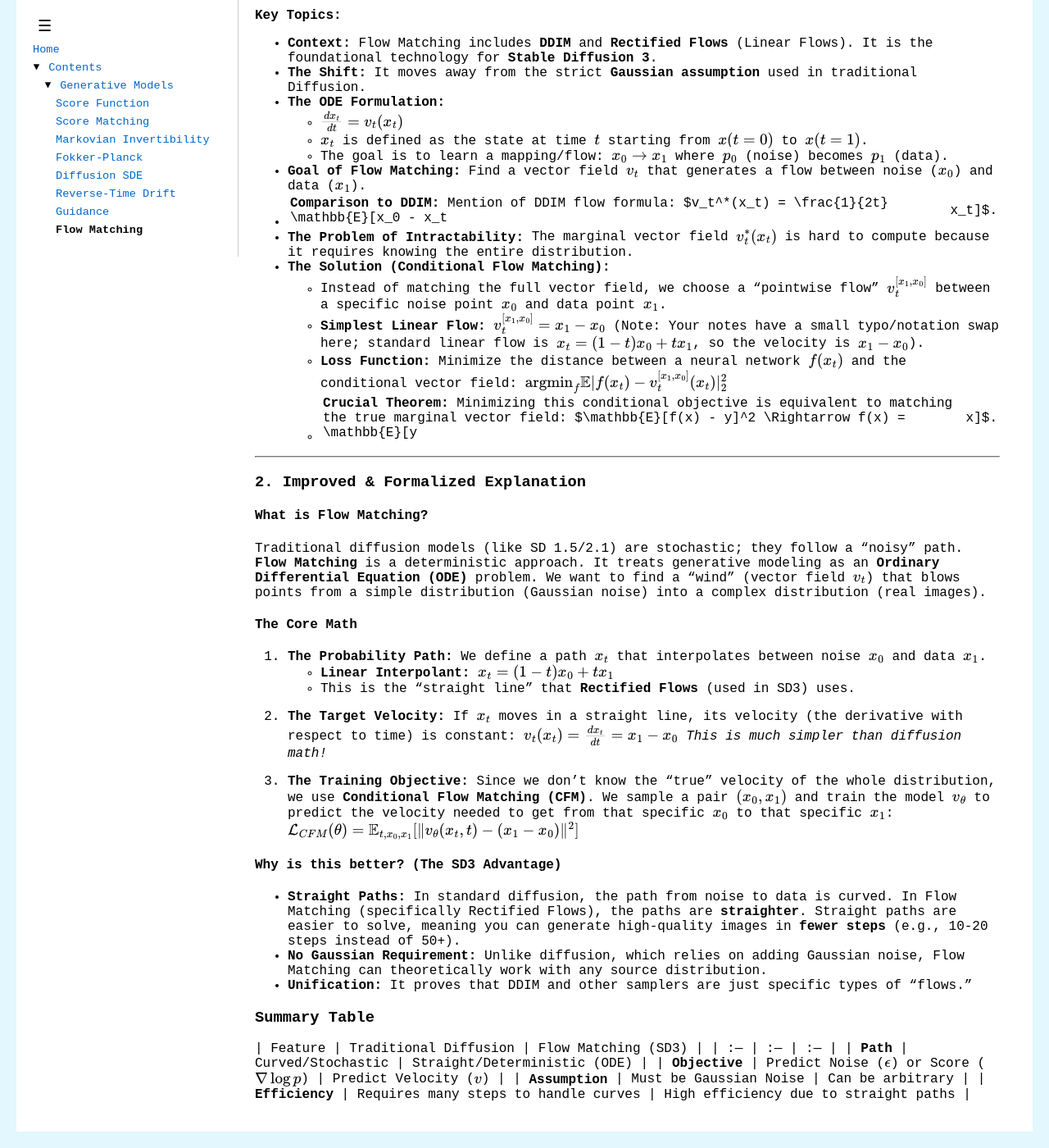
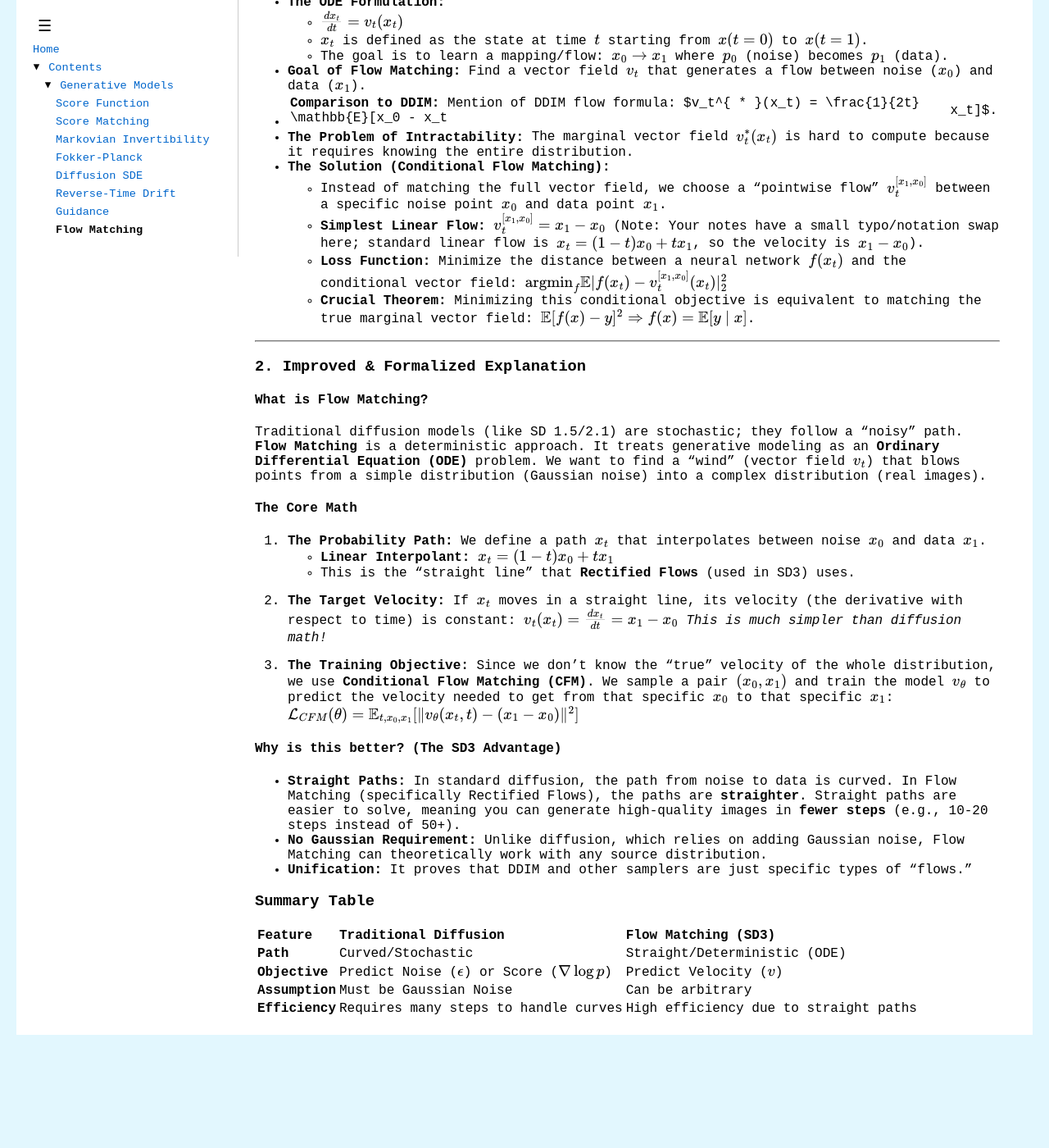
Before and after one commit to scer80/scer80.github.io, a Jekyll site: the page built from contents/generative_models/flow_matching.md, in a window 1280 px wide and 1400 px high, scrolled down 211 px. Shown: the whole window at 82% size. Built offline with Jekyll 4.4.1, drawn with Linux system fonts in a browser that asks for light colours; our own code applies the rules of GitHub Pages for plain Markdown files; after the commit the page ends 1493 px from its top, so only the background shows below that; some of the changed text lies outside the part shown.

Commit message:
minimal change to flow_matching

```diff
--- a/contents/generative_models/flow_matching.md
+++ b/contents/generative_models/flow_matching.md
@@ -18,14 +12,14 @@ Below is an extraction of the content, followed by an "improved" version that fo
     *   $x_t$ is defined as the state at time $t$ starting from $x(t=0)$ to $x(t=1)$.
     *   The goal is to learn a mapping/flow: $x_0 \rightarrow x_1$ where $p_0$ (noise) becomes $p_1$ (data).
 *   **Goal of Flow Matching:** Find a vector field $v_t$ that generates a flow between noise ($x_0$) and data ($x_1$).
-*   **Comparison to DDIM:** Mention of DDIM flow formula: $v_t^*(x_t) = \frac{1}{2t} \mathbb{E}[x_0 - x_t | x_t]$.
+*   **Comparison to DDIM:** Mention of DDIM flow formula: $v_t^{ \* }(x_t) = \frac{1}{2t} \mathbb{E}[x_0 - x_t | x_t]$.
 *   **The Problem of Intractability:** The marginal vector field $v_t^*(x_t)$ is hard to compute because it requires knowing the entire distribution.
 *   **The Solution (Conditional Flow Matching):**
     *   Instead of matching the full vector field, we choose a "pointwise flow" $v_t^{[x_1, x_0]}$ between a specific noise point $x_0$ and data point $x_1$.
     *   **Simplest Linear Flow:** $v_t^{[x_1, x_0]} = x_1 - x_0$ (Note: Your notes have a small typo/notation swap here; standard linear flow is $x_t = (1-t)x_0 + t x_1$, so the velocity is $x_1 - x_0$).
     *   **Loss Function:** Minimize the distance between a neural network $f(x_t)$ and the conditional vector field:
         $\text{argmin}_f \mathbb{E} \| f(x_t) - v_t^{[x_1, x_0]}(x_t) \|_2^2$
-    *   **Crucial Theorem:** Minimizing this conditional objective is equivalent to matching the true marginal vector field: $\mathbb{E}[f(x) - y]^2 \Rightarrow f(x) = \mathbb{E}[y|x]$.
+    *   **Crucial Theorem:** Minimizing this conditional objective is equivalent to matching the true marginal vector field: $\mathbb{E}[f(x) - y]^2 \Rightarrow f(x) = \mathbb{E}[y \mid x]$.
 
 ---
 
@@ -53,6 +47,7 @@ Traditional diffusion models (like SD 1.5/2.1) are stochastic; they follow a "no
 *   **Unification:** It proves that DDIM and other samplers are just specific types of "flows."
 
 ### **Summary Table**
+
 | Feature | Traditional Diffusion | Flow Matching (SD3) |
 | :--- | :--- | :--- |
 | **Path** | Curved/Stochastic | Straight/Deterministic (ODE) |
```
Also changed, not shown: other parts of contents/generative_models/flow_matching.md (+0 -6 lines).
